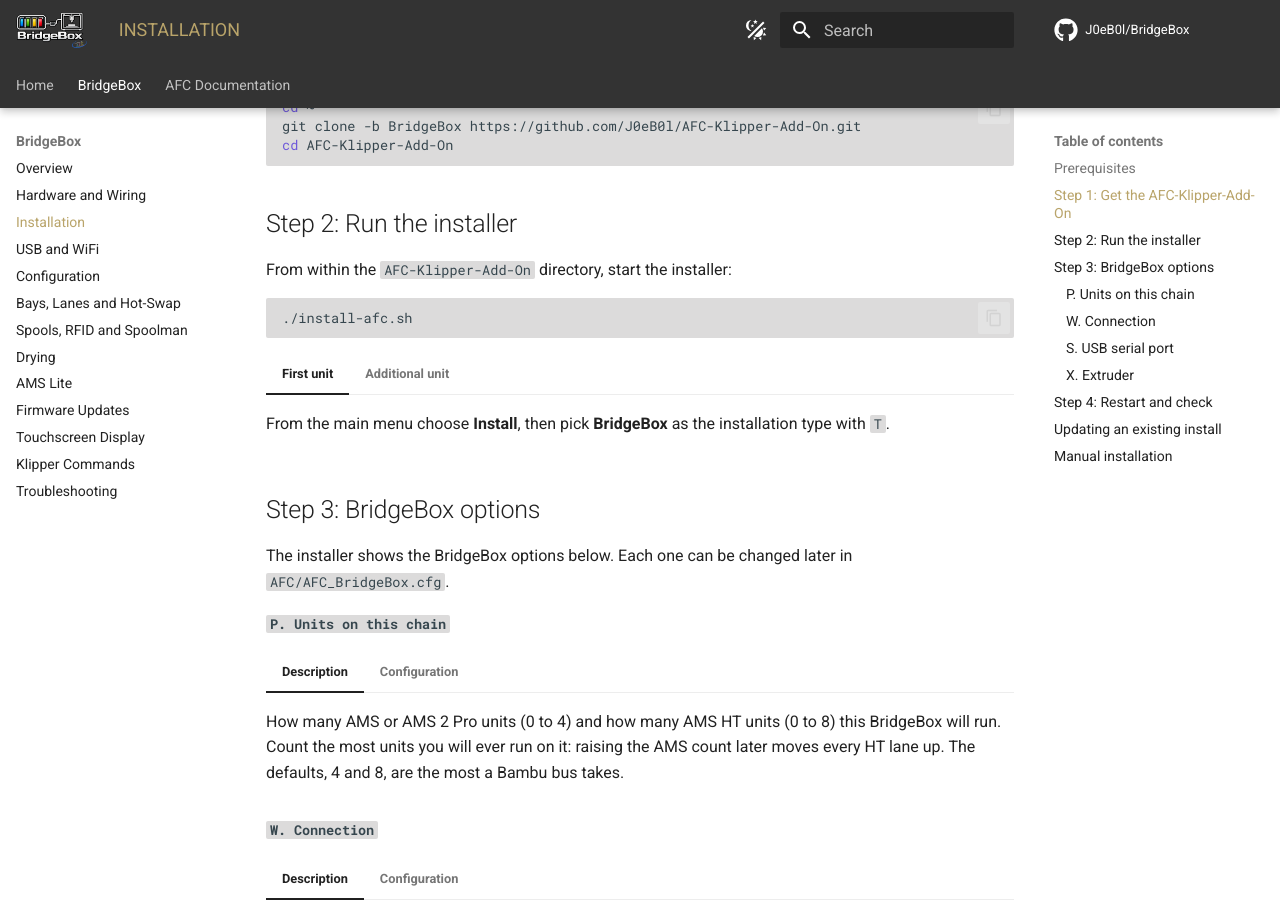
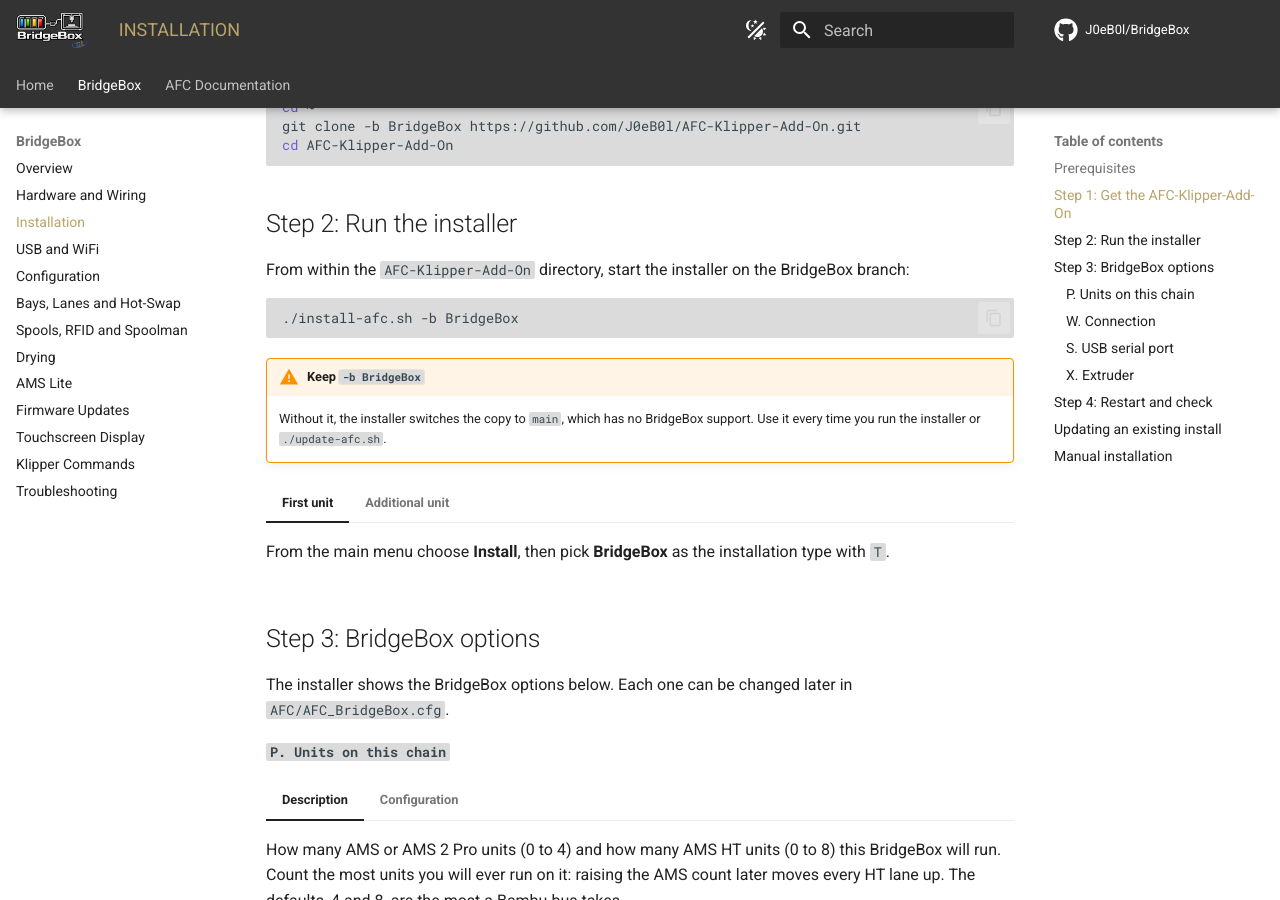
Before and after one commit to J0eB0l/BridgeBox, an MkDocs documentation site: the page built from docs/bridgebox/installation.md, in a window 1280 px wide and 900 px high, scrolled down 858 px. Built offline with MkDocs 1.6.1 and Material for MkDocs 9.7.7, drawn with Linux system fonts in a browser that asks for light colours; comment, search, counter and statistics services are not loaded.

Commit message:
Docs: run the installer with -b BridgeBox
Without -b the installer checks out main, which has no BridgeBox support.

````diff
--- a/docs/bridgebox/installation.md
+++ b/docs/bridgebox/installation.md
@@ -37,11 +37,16 @@
 
 ## Step 2: Run the installer
 
-From within the `AFC-Klipper-Add-On` directory, start the installer:
+From within the `AFC-Klipper-Add-On` directory, start the installer on the BridgeBox branch:
 
 ```bash
-./install-afc.sh
+./install-afc.sh -b BridgeBox
 ```
+
+!!! warning "Keep `-b BridgeBox`"
+
+    Without it, the installer switches the copy to `main`, which has no BridgeBox support. Use it every time you run
+    the installer or `./update-afc.sh`.
 
 === "First unit"
 
@@ -124,7 +129,7 @@
 git remote add bridgebox https://github.com/J0eB0l/AFC-Klipper-Add-On.git
 git fetch bridgebox BridgeBox
 git checkout -b BridgeBox bridgebox/BridgeBox
-./install-afc.sh
+./install-afc.sh -b BridgeBox
 ```
 
 Your existing units and their config files are kept. Use the additional unit menu (`A`) to add the BridgeBox.
````
